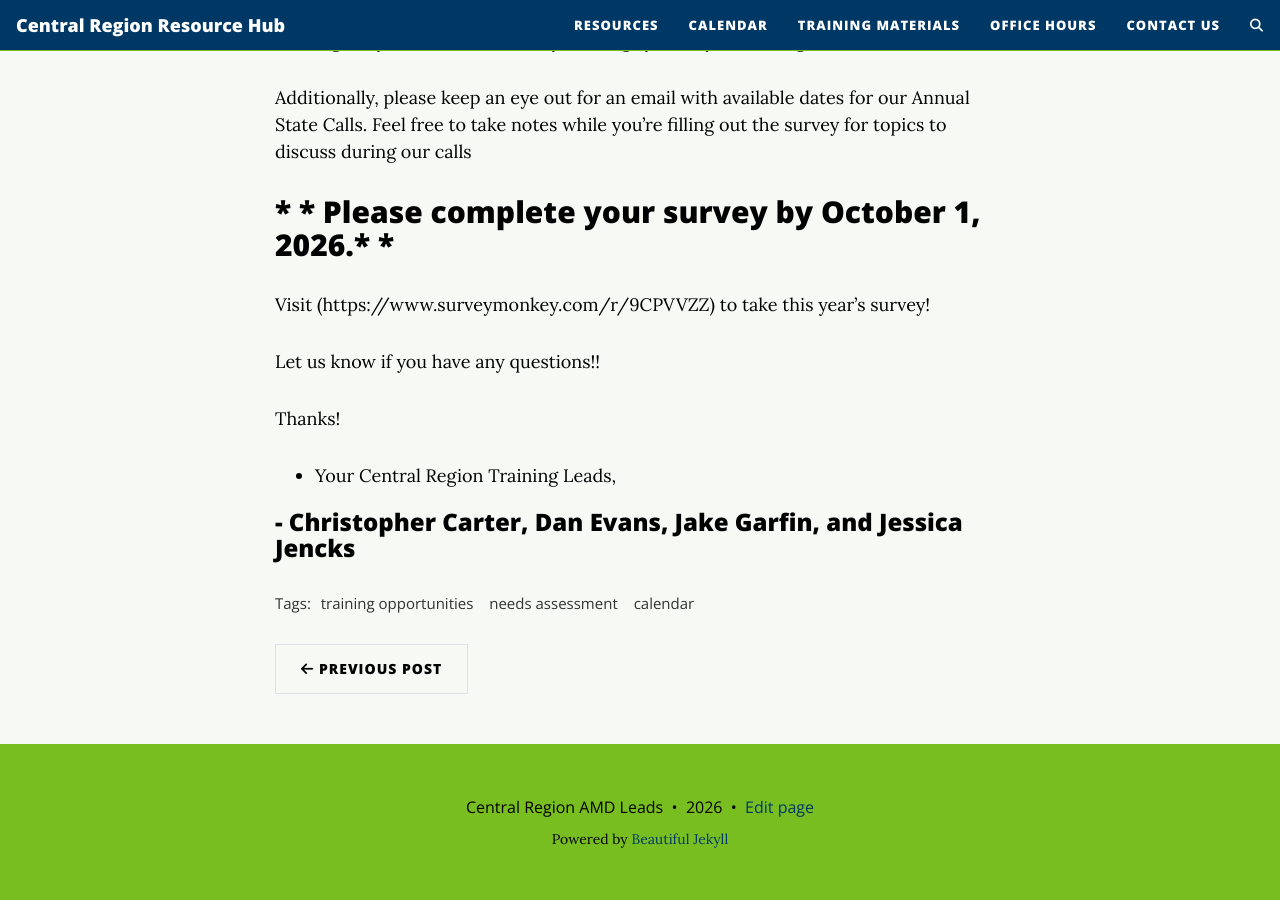
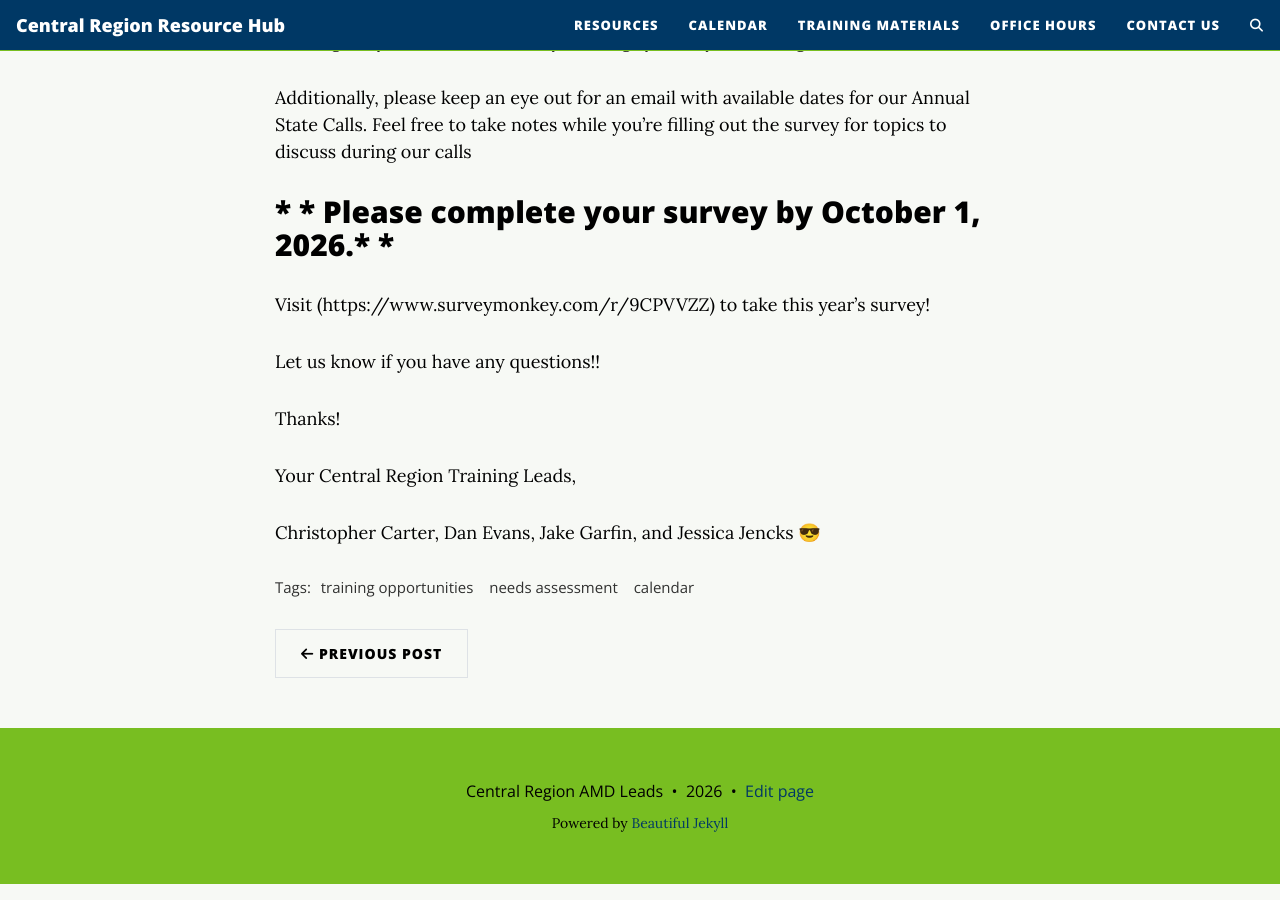
Before and after one commit to StaPH-B/central-region, a Jekyll site: the page built from _posts/2026-09-10-APHLNeedsAssessment.md, in a window 1280 px wide and 900 px high, scrolled down 597 px. Built offline with Jekyll 4.4.1, drawn with Linux system fonts in a browser that asks for light colours; comment, search, counter and statistics services are not loaded.

Commit message:
Updating intro and stylistic changes

```diff
--- a/_posts/2026-09-10-APHLNeedsAssessment.md
+++ b/_posts/2026-09-10-APHLNeedsAssessment.md
@@ -20,6 +20,6 @@ Let us know if you have any questions!!
 
 Thanks!
 
-- Your Central Region Training Leads,
+Your Central Region Training Leads,
 
-### - Christopher Carter, Dan Evans, Jake Garfin, and Jessica Jencks
+Christopher Carter, Dan Evans, Jake Garfin, and Jessica Jencks 😎
```
Also changed, not shown: aboutus.md (+1 -1 lines).
